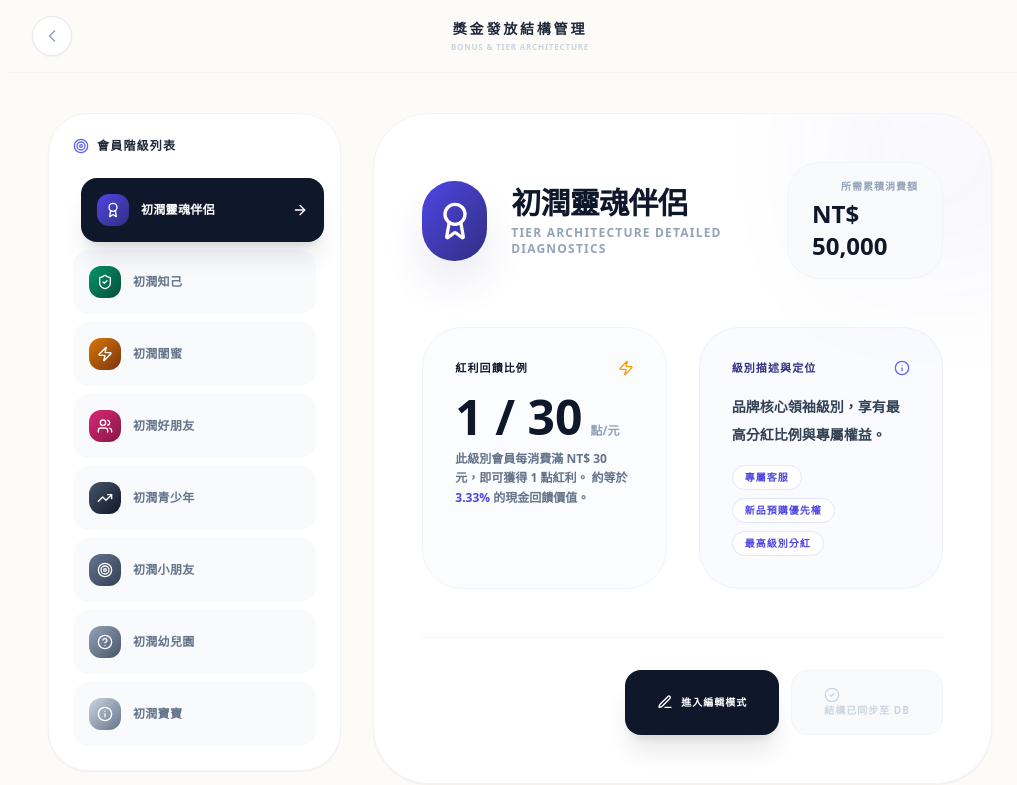
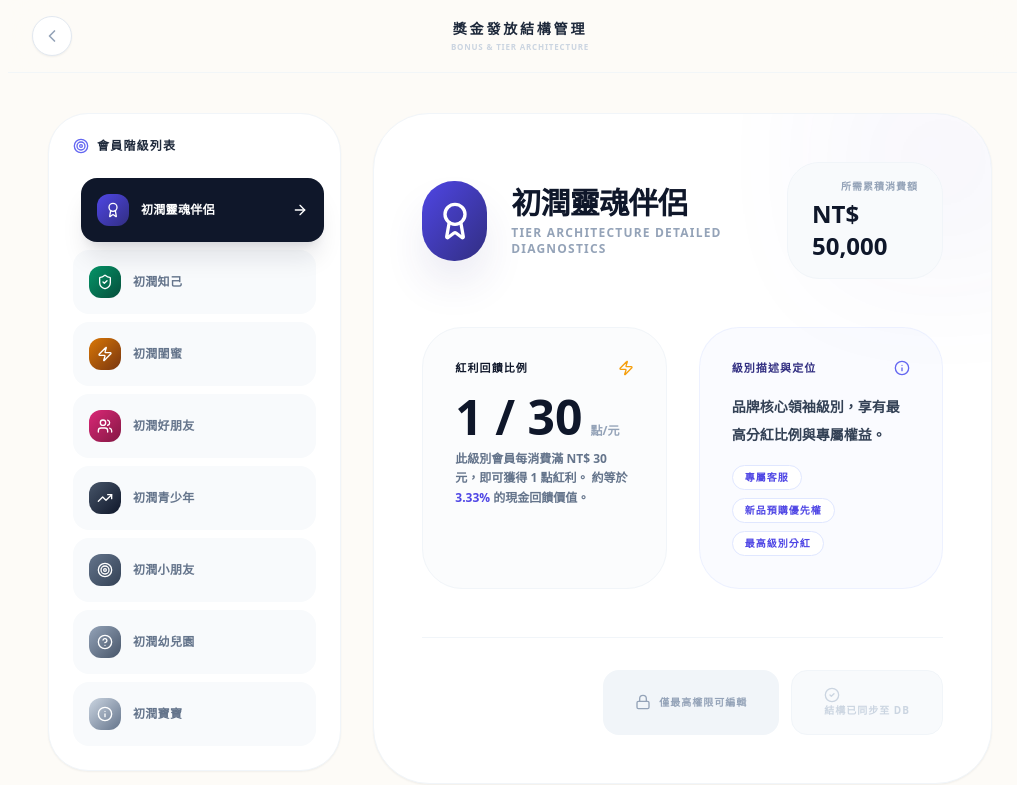
Before and after one commit to churuntea/churun-v3, a Next.js app: page /admin/bonus-structure in a window 1280 px wide. Shown: the top 785 px of the page, without its empty margins (120-1137 px from the left). Built offline with nearby package versions, Linux system fonts and the light colour scheme; no server answers; the database is empty.

Commit message:
feat: restrict bonus structure edit to super admin only

```diff
--- a/app/admin/bonus-structure/page.tsx
+++ b/app/admin/bonus-structure/page.tsx
@@ -18,7 +18,8 @@ import {
   Save,
   X,
   Loader2,
-  AlertCircle
+  AlertCircle,
+  Lock
 } from 'lucide-react';
 import { useRouter } from 'next/navigation';
 
@@ -50,10 +51,19 @@ export default function BonusStructurePage() {
   const [isEditModalOpen, setIsEditModalOpen] = useState(false);
   const [editingRule, setEditingRule] = useState<TierRule | null>(null);
   const [saving, setSaving] = useState(false);
+  const [adminUser, setAdminUser] = useState<any>(null);
 
   useEffect(() => {
+    const userStr = sessionStorage.getItem("churun_admin_user");
+    if (userStr) {
+      try {
+        setAdminUser(JSON.parse(userStr));
+      } catch (e) { }
+    }
     fetchRules();
   }, []);
+
+  const isSuperAdmin = adminUser?.department === '總經理室' || adminUser?.title === '總部大總管';
 
   const fetchRules = async () => {
     try {
@@ -248,12 +258,22 @@ export default function BonusStructurePage() {
                   </div>
 
                   <div className="mt-12 pt-8 border-t border-slate-100 flex justify-end gap-3 relative z-10">
+                    {isSuperAdmin ? (
                       <button
                         onClick={handleEditClick}
                         className="px-8 py-4 bg-slate-900 text-white rounded-2xl text-[10px] font-black uppercase tracking-widest shadow-xl shadow-slate-900/10 active:scale-95 transition flex items-center gap-2"
                       >
                         <Edit3 className="w-4 h-4" /> 進入編輯模式
                       </button>
+                    ) : (
+                      <button
+                        className="px-8 py-4 bg-slate-100 text-slate-400 rounded-2xl text-[10px] font-black uppercase tracking-widest cursor-not-allowed flex items-center gap-2"
+                        disabled
+                        title="僅最高權限可編輯"
+                      >
+                        <Lock className="w-4 h-4" /> 僅最高權限可編輯
+                      </button>
+                    )}
                     <button
                       className="px-8 py-4 bg-slate-50 text-slate-300 rounded-2xl text-[10px] font-black uppercase tracking-widest border border-slate-100 cursor-not-allowed"
                       disabled
```
Lines whose indentation alone changed are shown as unchanged.
